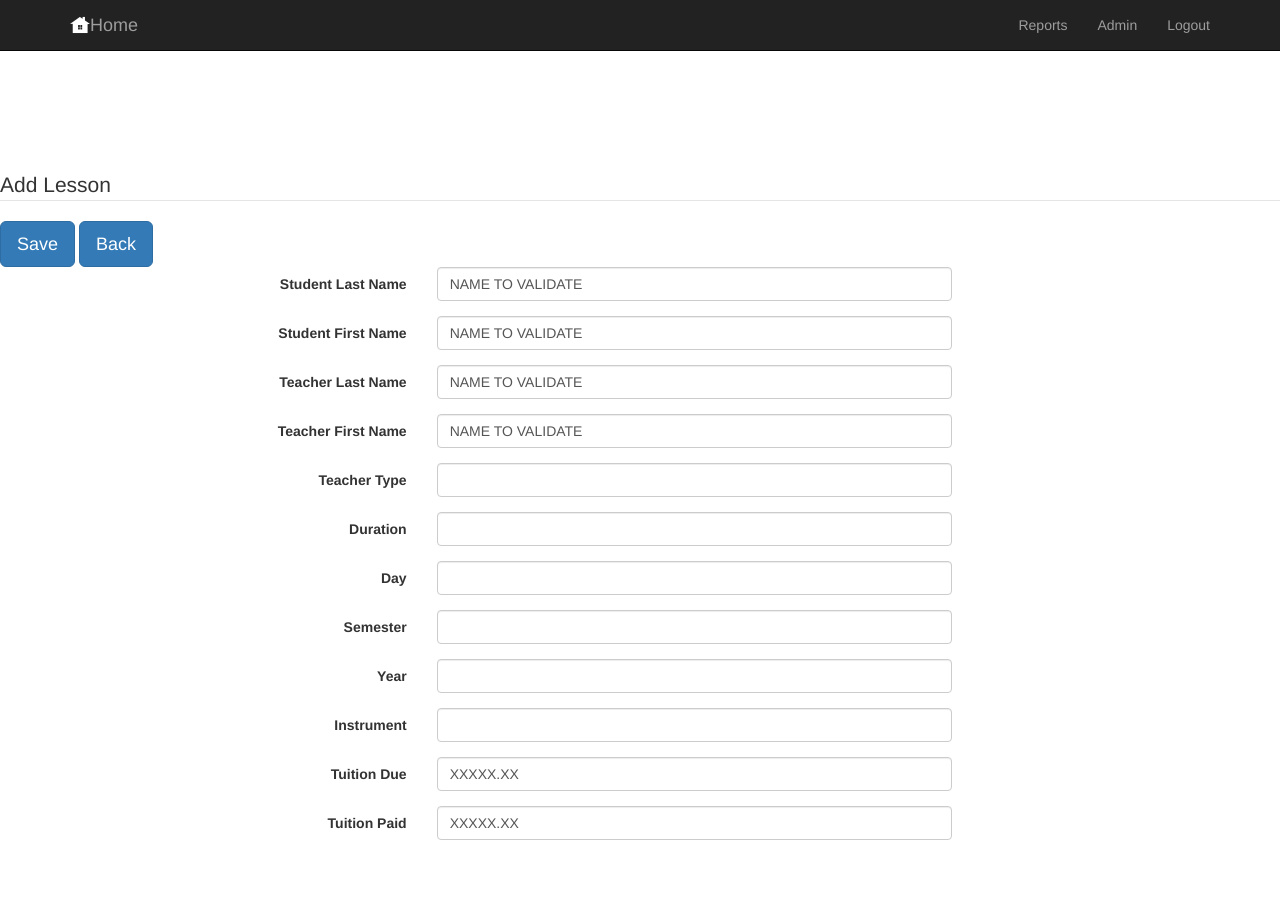
After one commit to ayswanny/Senior-Project, a PHP site: page /edit-lessons-form.php in a window 1280 px wide. The commit adds this page. Run offline with PHP 8.4, Linux system fonts and the light colour scheme; data comes from the database, SQL or seed files in the repository; data that the repository does not hold is empty; some libraries are stand-ins or nearby versions.

Commit message:
Most of the add/edit lessons code. Not functonal.

```diff
--- /dev/null
+++ b/edit-lessons-form.php
@@ -0,0 +1,14 @@
+<?php
+	include 'core/init.php';
+    include 'templates/header.php';
+    include 'templates/navbar-logged-in.php';
+    include 'templates/edit-lessons-form-content.php';
+
+?>
+
+    <script src="scripts/js/jquery.js"></script>
+    <script src="scripts/js/bootstrap.min.js"></script>
+
+<?php
+    include 'templates/footer.php';
+?>
--- /dev/null
+++ b/templates/edit-lessons-form-content.php
@@ -0,0 +1,134 @@
+<?php
+	if(isset($_GET['lesson'])) {
+		$lessons = clean_up($_GET['lesson']);
+
+	}
+	else {
+
+	}
+
+	if($result = $db->query("SELECT * FROM `lessons` WHERE `lesson_key` LIKE '$lessons'")) {
+		$row = $result->fetch_assoc();
+		if ($result->num_rows === 0) {
+			$addnew = true;
+		} else {
+			$addnew = false;
+      $tmp_student_name = get_student_name($row['student']); // call to get student names
+      $student_name = $tmp_student_name->fetch_assoc();
+
+      $tmp_teacher_name = get_teacher_name($row['teacher']); // call to get teacher names
+      $teacher_name = $tmp_teacher_name->fetch_assoc();
+		}
+	}
+
+?>
+
+<form action="core/database/add-edit-lessons.php?lessons=<?php echo $lessons ?>" class="form-horizontal" method="post" onsubmit="validate()">
+<fieldset>
+
+	<!-- Form Name -->
+	<legend><?php echo (($addnew)?"Add":"Edit"); ?> Lesson</legend>
+
+	<input type="submit" class="btn btn-lg btn-primary" value="Save" />
+	<input type="button" class="btn btn-lg btn-primary" onclick="history.back();" value="Back">
+
+
+	<!-- Text input-->
+	<div class="form-group">
+	  <label class="col-md-4 control-label" for="textinput">Student Last Name</label>
+	  <div class="col-md-5">
+	  <input id="textinput" name="student_last_name" type="text" value="<?php echo (($addnew)?"NAME TO VALIDATE":$student_name['last_name'])?>" class="form-control input-md"  required="">
+
+	  </div>
+	</div>
+
+	<div class="form-group">
+	  <label class="col-md-4 control-label" for="textinput">Student First Name</label>
+	  <div class="col-md-5">
+	  <input id="textinput" name="student_first_name" type="text" value="<?php echo (($addnew)?"NAME TO VALIDATE":$student_name['first_name'])?>" class="form-control input-md" required="">
+
+	  </div>
+	</div>
+
+  <div class="form-group">
+	  <label class="col-md-4 control-label" for="textinput">Teacher Last Name</label>
+	  <div class="col-md-5">
+	  <input id="textinput" name="teacher_last_name" type="text" value="<?php echo (($addnew)?"NAME TO VALIDATE":$teacher_name['last_name'])?>" class="form-control input-md" required="">
+
+	  </div>
+	</div>
+
+  <div class="form-group">
+    <label class="col-md-4 control-label" for="textinput">Teacher First Name</label>
+    <div class="col-md-5">
+    <input id="textinput" name="teacher_first_name" type="text" value="<?php echo (($addnew)?"NAME TO VALIDATE":$teacher_name['first_name'])?>" class="form-control input-md" required="">
+
+    </div>
+  </div>
+
+  <div class="form-group">
+    <label class="col-md-4 control-label" for="textinput">Teacher Type</label>
+    <div class="col-md-5">
+    <input id="textinput" name="teacher_type" type="text" value="<?php echo $row['teacher_type']?>" class="form-control input-md" required="">
+
+    </div>
+  </div>
+
+  <div class="form-group">
+    <label class="col-md-4 control-label" for="textinput">Duration</label>
+    <div class="col-md-5">
+    <input id="textinput" name="teacher_type" type="number" value="<?php echo $row['duration']?>" class="form-control input-md" required="">
+
+    </div>
+  </div>
+
+  <div class="form-group">
+    <label class="col-md-4 control-label" for="textinput">Day</label>
+    <div class="col-md-5">
+    <input id="textinput" name="day" type="text" value="<?php echo $row['day']?>" class="form-control input-md" required="">
+
+    </div>
+  </div>
+
+  <div class="form-group">
+    <label class="col-md-4 control-label" for="textinput">Semester</label>
+    <div class="col-md-5">
+    <input id="textinput" name="semester" type="text" value="<?php echo $row['semester']?>" class="form-control input-md" required="">
+
+    </div>
+  </div>
+
+  <div class="form-group">
+    <label class="col-md-4 control-label" for="textinput">Year</label>
+    <div class="col-md-5">
+    <input id="textinput" name="year" type="number" value="<?php echo $row['year']?>" class="form-control input-md" required="">
+
+    </div>
+  </div>
+
+  <div class="form-group">
+    <label class="col-md-4 control-label" for="textinput">Instrument</label>
+    <div class="col-md-5">
+    <input id="textinput" name="instrument" type="text" value="<?php echo $row['instrument']?>" class="form-control input-md" required="">
+
+    </div>
+  </div>
+
+  <div class="form-group">
+    <label class="col-md-4 control-label" for="textinput">Tuition Due</label>
+    <div class="col-md-5">
+    <input id="textinput" name="tuition_due" type="text" value="<?php echo (($addnew)?"XXXXX.XX":$row['tuition_due'])?>" class="form-control input-md" required="">
+
+    </div>
+  </div>
+
+  <div class="form-group">
+    <label class="col-md-4 control-label" for="textinput">Tuition Paid</label>
+    <div class="col-md-5">
+    <input id="textinput" name="tuition_paid" type="text" value="<?php echo (($addnew)?"XXXXX.XX":$row['tuition_paid'])?>" class="form-control input-md" required="">
+
+    </div>
+  </div>
+
+</fieldset>
+</form>
--- a/templates/reports-content.php
+++ b/templates/reports-content.php
@@ -185,7 +185,7 @@
           else {
             // table headers
                   echo '<thead><tr>';
-                  echo '<th><a href="edit-lesson-form.php?lesson=','new','">
+                  echo '<th><a href="edit-lessons-form.php?lesson=','new','">
                          <img class="table-icon" src="./res/image/plus.png"></a></th>
                         <th>Student Last Name</th>
                         <th>Student First Name</th>
```
Also changed, not shown: core/database/add-edit-lessons.php (added, +82 -0 lines), core/functions/users.php (line endings or trailing spaces).
